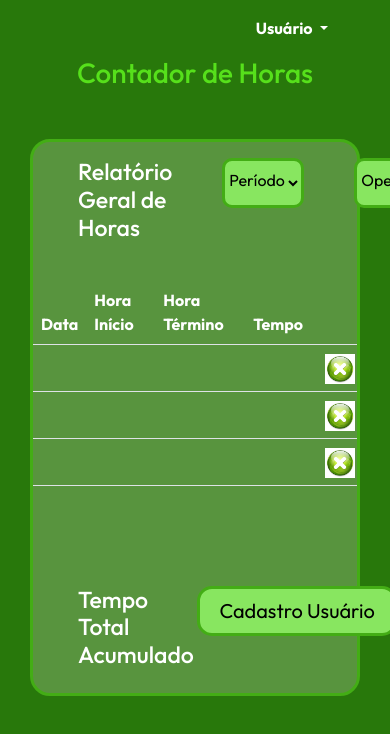
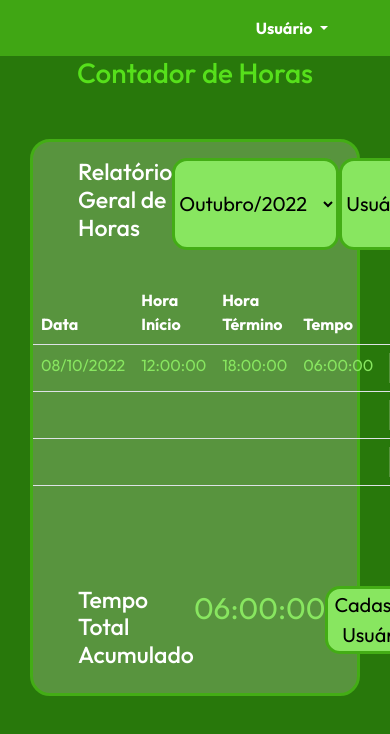
Before and after one commit to clara-raquel/contadordehoras, a plain HTML site: page relatoriogeral.html in a window 390 px wide. Shown: the top 734 px of the page. Drawn offline with nearby package versions, Linux system fonts and the light colour scheme.

Commit message:
ajuste css responsivo paginas

```diff
--- a/index.css
+++ b/index.css
@@ -9,7 +9,7 @@ body{
 }
 
 .navbar{
-    background-color: #28780B;
+    background-color: #40A614;
 }
 
 h1{
@@ -88,8 +88,8 @@ tbody{
 .selecionar{
     background-color: #88E660;
     margin-left: 50px;
-    padding-bottom: 15px;
-    padding-top: 10px;
+    padding-bottom: 5px;
+    padding-top: 5px;
     border: 3px solid #43AD15;
     border-radius: 10px;
     font-size: 16px;
@@ -123,3 +123,21 @@ tbody{
         display: flex;
         justify-content: center;
     }
+
+    .tempototal{
+        color: #88E660;
+        font-size: 30px;
+    }
+
+    #mesano, #usuario{
+    border: 3px solid #43AD15;
+    background-color: #88E660;
+    max-width: 200px;
+    height: auto;
+    min-height: 10px;
+    border-radius: 15px;
+    font-size: 20px;
+    margin-left: auto;
+    margin-right: auto;
+    white-space: normal !important;
+    }
--- a/relatoriogeral.html
+++ b/relatoriogeral.html
@@ -37,16 +37,16 @@
                     <div class="linhaum">
                         <h3>Relatório Geral de Horas</h3>
                         <select class="selecionar" id="mesano" >
-                            <option selected disabled value="" >Período</option>
-                            <option>>&nbsp</option>
-                            <option>>&nbsp</option>
-                            <option>>&nbsp</option>
+                            <option>Outubro/2022</option>
+                            <option>Setembro/2022</option>
+                            <option>Agosto/2022</option>
+                            <option>Julho/2022</option>
                         </select>
-                        <select class="selecionar" id="mesano" >
-                            <option selected disabled value="" >Operador</option>
-                            <option>>&nbsp</option>
-                            <option>>&nbsp</option>
-                            <option>>&nbsp</option>
+                        <select class="selecionar" id="usuario" >
+                            <option selected disabled value="" >Usuário</option>
+                            <option>Clara</option>
+                            <option>Raquel</option>
+                            <option>José</option>
                         </select>
                     </div>
                     <table class="table">
@@ -62,10 +62,10 @@
                         </thead>
                         <tbody>
                         <tr>
-                            <td>&nbsp</td>
-                            <td>&nbsp</td>
-                            <td>&nbsp</td>
-                            <td>&nbsp</td>
+                        <td>08/10/2022</td>
+                        <td>12:00:00</td>
+                        <td>18:00:00</td>
+                        <td>06:00:00</td>
                             <td><button class="iconeexcluir" type="submit"><img class="iconeexcluir" src="iconeexcluir.jpg" alt="excluir" href="#"></button></td>
                         </tr>
                         <tr>
@@ -87,11 +87,13 @@
                 </section>
                 <section class="total">
                     <h3>Tempo Total Acumulado</h3>
-                    <div>
-                        &nbsp
+                    <div class="tempototal">
+                        06:00:00
                     </div>
                     <div>
-                        <input type="submit" value="Cadastro Usuário" style=" border: 3px solid #43AD15; background-color: #88E660; width: 200px; height: 50px; border-radius: 15px; font-size: 20px;"></div>
+                        <a href="cadastrousuarios.html">
+                            <input type="submit" value="Cadastro Usuário" style=" border: 3px solid #43AD15; background-color: #88E660; max-width: 200px; height: auto; min-height: 50px; border-radius: 15px; font-size: 20px; margin-left: auto; margin-right: auto; white-space: normal !important;"></div>
+                        </a>
                     <div>
                 </section>
             </div>
```
Also changed, not shown: cadastrousuarios.html (+3 -3 lines), index.html (+10 -8 lines), relatorioindividual.html (+13 -11 lines).
